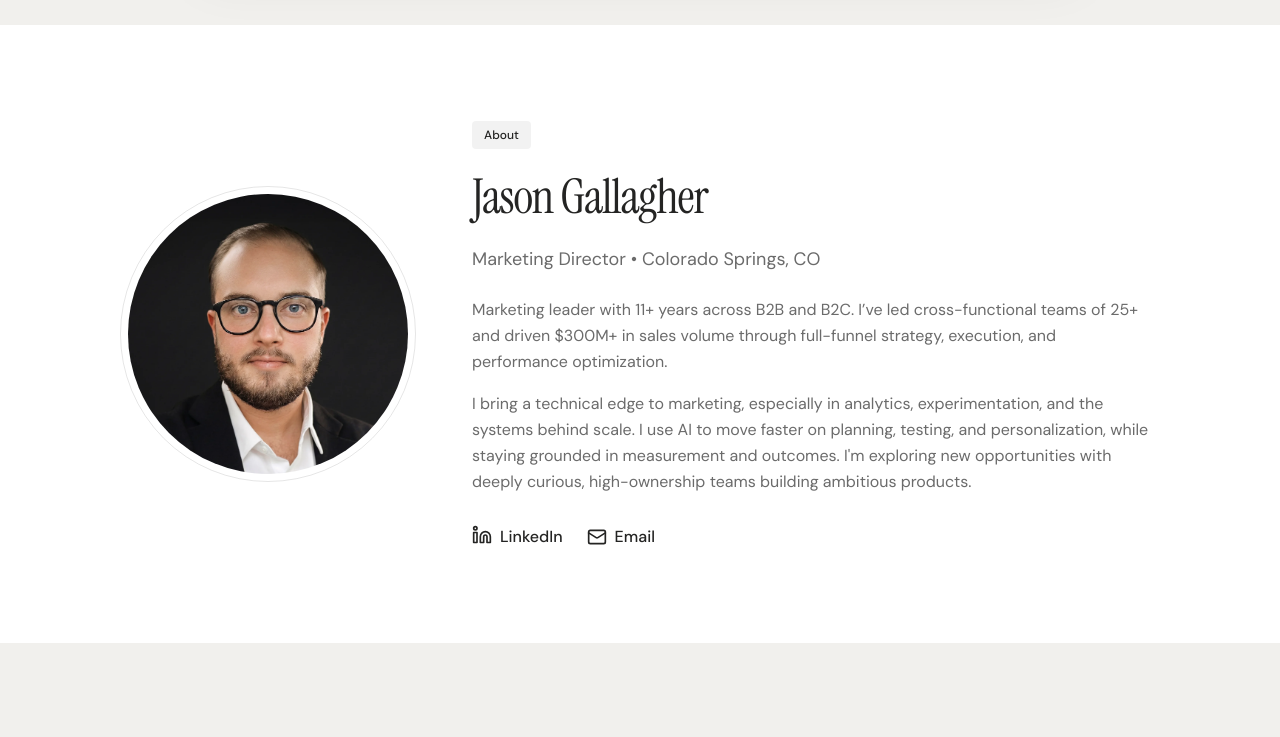
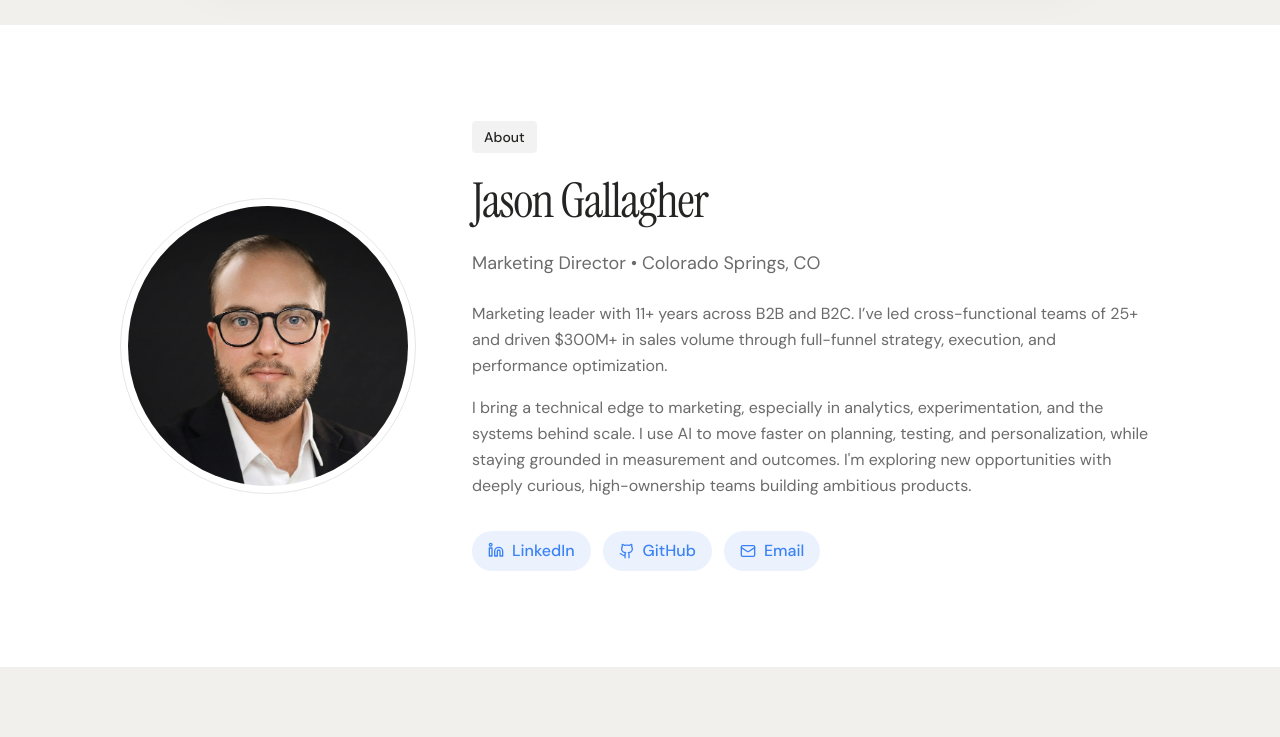
Before and after one commit to JsonGallagher/jason-gallagher-portfolio, a React (Vite) app: page / in a window 1280 px wide. Shown: the part 1120-1857 px from the top of the page. Built offline with nearby package versions, Linux system fonts and the light colour scheme.

Commit message:
Updated contact info, added GH link, edited styles to use more of the blue accent color

```diff
--- a/src/components/About.jsx
+++ b/src/components/About.jsx
@@ -1,7 +1,7 @@
 import { motion } from "framer-motion";
 import { useInView } from "framer-motion";
 import { useRef } from "react";
-import { Linkedin, Mail } from "lucide-react";
+import { Linkedin, Mail, Github } from "lucide-react";
 import headshot from "../assets/headshot.jpg";
 
 export default function About() {
@@ -62,22 +62,30 @@ export default function About() {
           </p>
 
           {/* Links */}
-          <div className="flex items-center justify-center md:justify-start gap-6">
+          <div className="flex items-center justify-center md:justify-start gap-3">
             <a
               href="https://linkedin.com/in/jsongallagher"
               target="_blank"
               rel="noopener noreferrer"
-              className="inline-flex items-center gap-2 font-medium leading-none hover:opacity-60 transition-opacity"
+              className="inline-flex items-center gap-2 px-4 py-2 rounded-full bg-blue-500/10 text-blue-500 hover:bg-blue-500/20 transition-colors font-medium"
             >
-              <Linkedin className="w-5 h-5 -translate-y-0.5" />
+              <Linkedin className="w-4 h-4 -translate-y-px" />
               <span>LinkedIn</span>
             </a>
-
             <a
-              href="mailto:jasong13@gmail.com"
-              className="inline-flex items-center gap-2 font-medium leading-none hover:opacity-60 transition-opacity"
+              href="https://github.com/JsonGallagher"
+              target="_blank"
+              rel="noopener noreferrer"
+              className="inline-flex items-center gap-2 px-4 py-2 rounded-full bg-blue-500/10 text-blue-500 hover:bg-blue-500/20 transition-colors font-medium"
             >
-              <Mail className="w-5 h-5" />
+              <Github className="w-4 h-4" />
+              <span>GitHub</span>
+            </a>
+            <a
+              href="mailto:jason@jasongallagher.co"
+              className="inline-flex items-center gap-2 px-4 py-2 rounded-full bg-blue-500/10 text-blue-500 hover:bg-blue-500/20 transition-colors font-medium"
+            >
+              <Mail className="w-4 h-4" />
               <span>Email</span>
             </a>
           </div>
--- a/src/components/Footer.jsx
+++ b/src/components/Footer.jsx
@@ -10,7 +10,8 @@ export default function Footer() {
             </h3>
             <p className="text-text-light/60 leading-relaxed max-w-md">
               Marketing leader with 11+ years scaling B2B and B2C brands.
-              Technical marketer fluent in growth strategy, analytics, AI, and code.
+              Technical marketer fluent in growth strategy, analytics, AI, and
+              code.
             </p>
           </div>
 
@@ -22,10 +23,10 @@ export default function Footer() {
             <ul className="space-y-2 text-sm">
               <li>
                 <a
-                  href="mailto:jasong13@gmail.com"
+                  href="mailto:jason@jasongallagher.co"
                   className="hover:text-text-light/70 transition-colors"
                 >
-                  jasong13@gmail.com
+                  jason@jasongallagher.co
                 </a>
               </li>
               <li>
@@ -56,6 +57,16 @@ export default function Footer() {
                   LinkedIn
                 </a>
               </li>
+              <li>
+                <a
+                  href="https://github.com/JsonGallagher"
+                  target="_blank"
+                  rel="noopener noreferrer"
+                  className="hover:text-text-light/70 transition-colors"
+                >
+                  GitHub
+                </a>
+              </li>
             </ul>
           </div>
         </div>
@@ -66,5 +77,5 @@ export default function Footer() {
         </div>
       </div>
     </footer>
-  )
+  );
 }
--- a/src/components/Skills.jsx
+++ b/src/components/Skills.jsx
@@ -55,7 +55,7 @@ export default function Skills() {
                 {category.skills.map((skill, j) => (
                   <span
                     key={j}
-                    className="px-3 py-1.5 bg-primary dark:bg-white/10 rounded-md text-sm"
+                    className="px-3 py-1.5 bg-blue-500/10 text-blue-400 rounded-md text-sm"
                   >
                     {skill}
                   </span>
--- a/src/styles/globals.css
+++ b/src/styles/globals.css
@@ -9,7 +9,7 @@
 
   body {
     @apply bg-primary text-text-primary dark:bg-primary-dark dark:text-text-light;
-    font-family: 'DM Sans', system-ui, sans-serif;
+    font-family: "DM Sans", system-ui, sans-serif;
   }
 }
 
@@ -27,7 +27,7 @@
   }
 
   .section-label {
-    @apply inline-block px-3 py-1.5 bg-black/5 dark:bg-white/10 rounded text-xs font-medium mb-6;
+    @apply inline-block px-3 py-1.5 bg-black/5 dark:bg-white/10 rounded text-sm font-medium mb-6;
   }
 
   .section-title {
```
